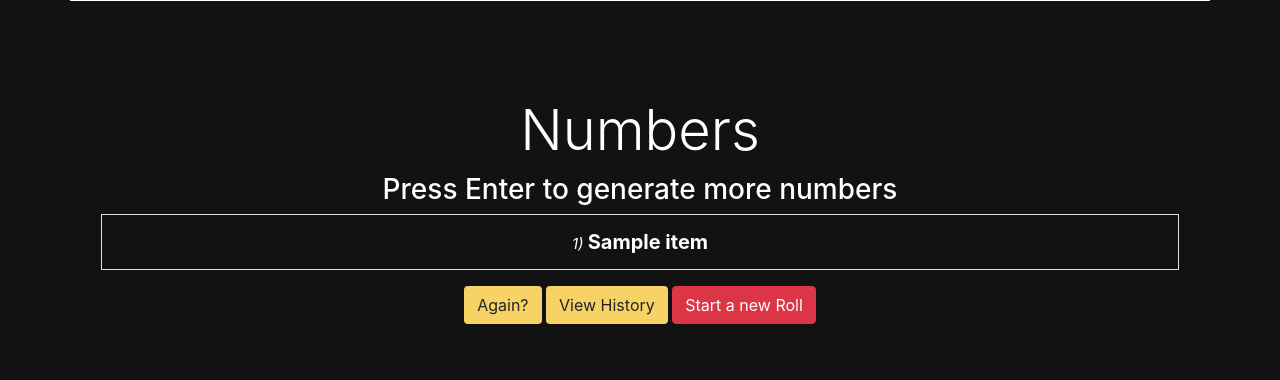
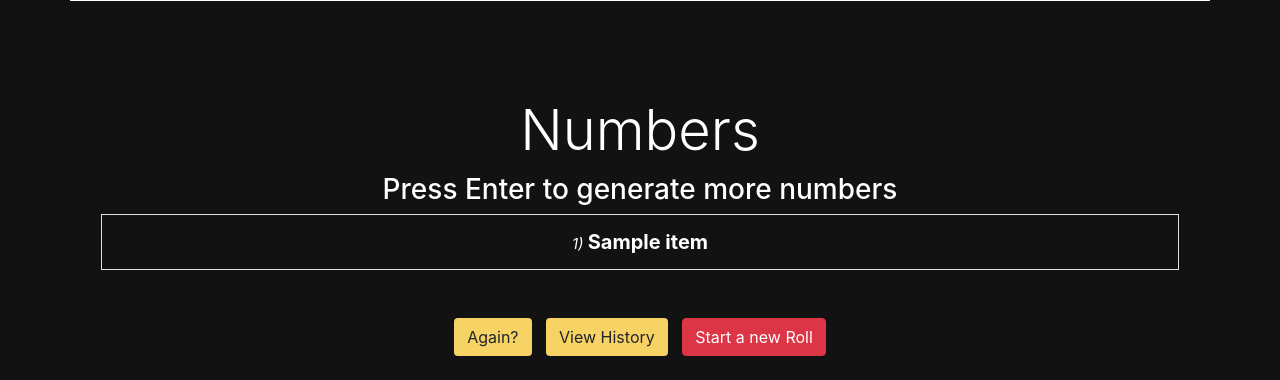
Before and after one commit to CayenneLow/LotteryPicker, a Flask app: template templates/display.html in a window 1280 px wide. Shown: the part 490-870 px from the top of the page. Before the commit the page ends 814 px from the top, so only its background shows below. Run offline with Flask 2, Linux system fonts and the light colour scheme; the template is opened without the code that fills it: most values are stand-ins (such as "Sample title", 1, 10 or a date in 2020); some libraries are stand-ins or nearby versions.

Commit message:
fixed more styling

```diff
--- a/static/styles.css
+++ b/static/styles.css
@@ -10,6 +10,8 @@ a {
 
 .btn {
     background-color: rgb(247, 211, 101);
+    margin-left: 5px;
+    margin-right: 5px;
 }
 
 .btn-danger {
--- a/templates/display.html
+++ b/templates/display.html
@@ -21,7 +21,7 @@
             </tbody>
         </table>
 
-        <form method="POST">
+        <form method="POST" class="mt-5">
             {% if exhausted != True %}
                 <input class="btn " type="submit" id="again" name="button" value="Again?" />
             {% endif %}
```
